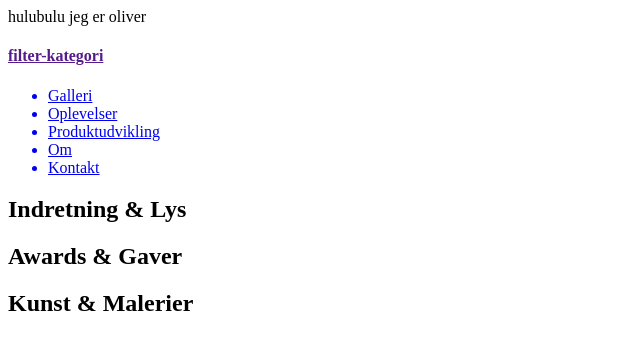
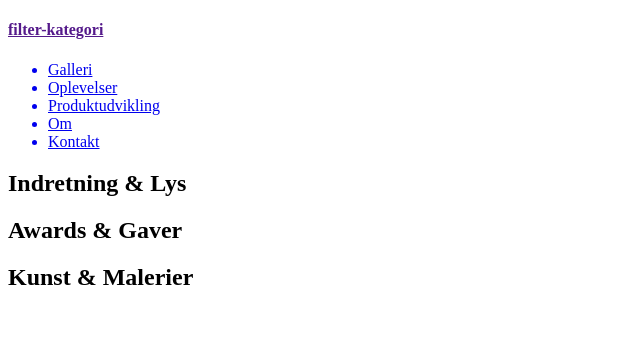
Before and after one commit to nielsr2/glasswebsitedemo, a plain HTML site: page index.html in a window 1280 px wide. Shown: the whole page, without its empty margins (0-640 px from the left). Drawn offline with Linux system fonts and the light colour scheme.

Commit message:
oliver fjernet

```diff
--- a/index.html
+++ b/index.html
@@ -1,6 +1,6 @@
 <!DOCTYPE html>
 <html>
-hulubulu jeg er oliver
+
 
 <head>
     <meta charset="utf-8">
```
